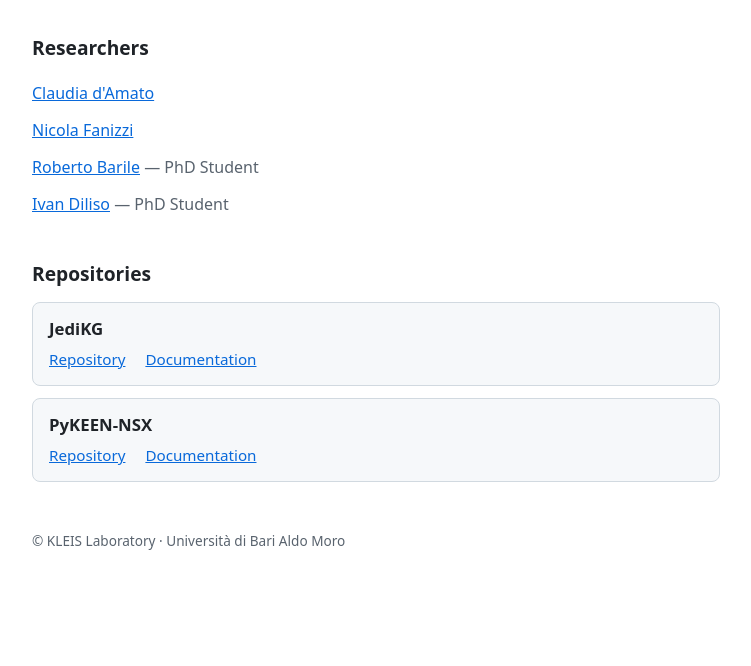
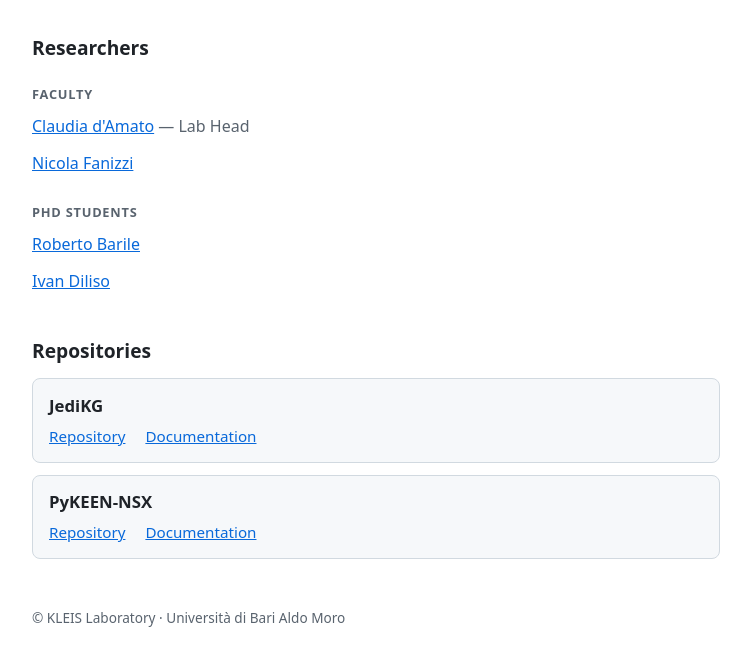
Before and after one commit to kleis-uniba/kleis-uniba.github.io, a plain HTML site: page index.html in a window 1280 px wide. Shown: the part 272-938 px from the top of the page, without its empty margins (264-1015 px from the left). Before the commit the page ends 888 px from the top, so only its background shows below. Drawn offline with Linux system fonts and the light colour scheme.

Commit message:
Update index.html to include faculty and PhD students
Added Faculty and PhD Students sections with links.

```diff
--- a/index.html
+++ b/index.html
@@ -42,6 +42,13 @@
     .github-btn svg { width: 1.1rem; height: 1.1rem; fill: currentColor; }
     h2 { font-size: 1.2rem; margin: 2.25rem 0 0.75rem; }
     a { color: var(--accent); }
+    h3 {
+      font-size: 0.8rem;
+      text-transform: uppercase;
+      letter-spacing: 0.06em;
+      color: var(--muted);
+      margin: 1.25rem 0 0.25rem;
+    }
     ul.people { list-style: none; padding: 0; margin: 0; }
     ul.people li { padding: 0.35rem 0; }
     .role { color: var(--muted); }
@@ -70,11 +77,16 @@
   </header>
 
   <h2>Researchers</h2>
+  <h3>Faculty</h3>
   <ul class="people">
-    <li><a href="https://www.uniba.it/it/docenti/damato-claudia">Claudia d'Amato</a></li>
+    <li><a href="https://www.uniba.it/it/docenti/damato-claudia">Claudia d'Amato</a> <span class="role">&mdash; Lab Head</span></li>
     <li><a href="https://www.uniba.it/it/docenti/fanizzi-nicola/nicola-fanizzi">Nicola Fanizzi</a></li>
-    <li><a href="https://rbarile17.github.io/robertobarile.github.io/">Roberto Barile</a> <span class="role">&mdash; PhD Student</span></li>
-    <li><a href="https://ivandiliso.github.io/#/#top">Ivan Diliso</a> <span class="role">&mdash; PhD Student</span></li>
+  </ul>
+
+  <h3>PhD Students</h3>
+  <ul class="people">
+    <li><a href="https://rbarile17.github.io/robertobarile.github.io/">Roberto Barile</a></li>
+    <li><a href="https://ivandiliso.github.io/#/#top">Ivan Diliso</a></li>
   </ul>
 
   <h2>Repositories</h2>
```
